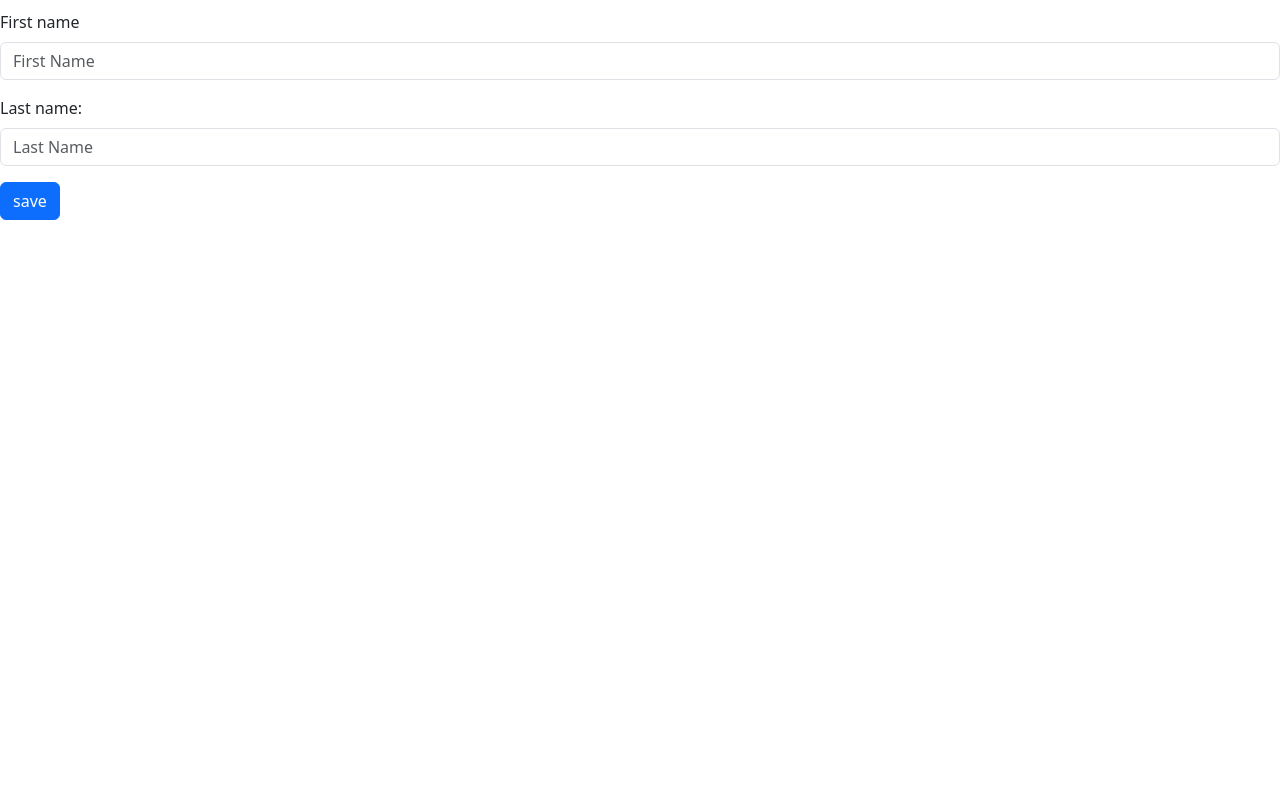
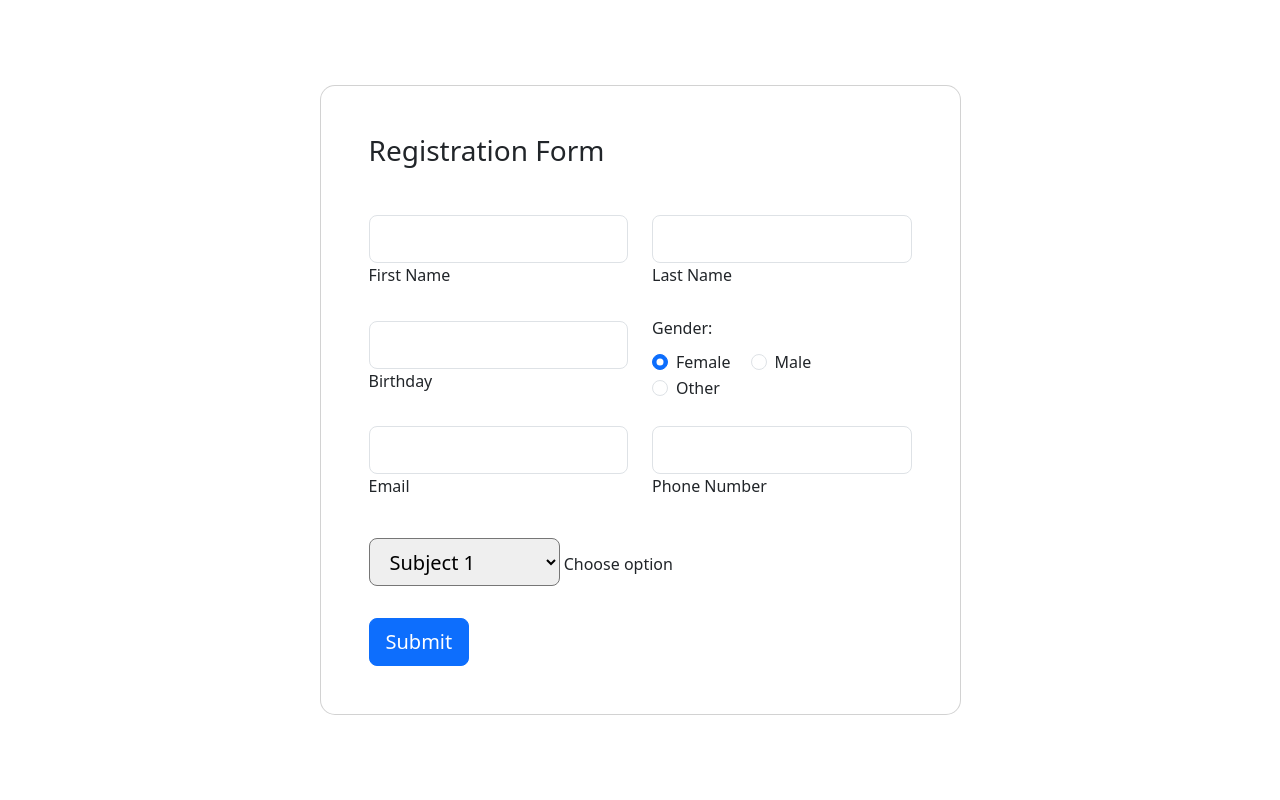
Before and after one commit to Tushar12897/project, a Django app: page / in a window 1280 px wide. Run offline with Django 4.2, Linux system fonts and the light colour scheme; some libraries are stand-ins or nearby versions.

Commit message:
new form

```diff
--- a/app/templates/index.html
+++ b/app/templates/index.html
@@ -5,7 +5,7 @@
 
 
 
-<form action="" method="POST" style="margin-top: 10px;" >
+<!-- <form action="" method="POST" style="margin-top: 10px;" >
   {% csrf_token %}
 
 <div class="mb-3">
@@ -20,5 +20,114 @@
  <button href="{% url 'save' %}" class="btn btn-primary">save</button>
 </div>
 
-</form>
+</form> -->
+
+
+
+<section class="vh-100 gradient-custom">
+  <div class="container py-5 h-100">
+    <div class="row justify-content-center align-items-center h-100">
+      <div class="col-12 col-lg-9 col-xl-7">
+        <div class="card shadow-2-strong card-registration" style="border-radius: 15px;">
+          <div class="card-body p-4 p-md-5">
+            <h3 class="mb-4 pb-2 pb-md-0 mb-md-5">Registration Form</h3>
+            <form action="" method="POST">
+              {% csrf_token %}
+              <div class="row">
+                <div class="col-md-6 mb-4">
+
+                  <div class="form-outline">
+                    <input type="text" id="firstName" name="firstname" class="form-control form-control-lg" />
+                    <label class="form-label" for="firstName">First Name</label>
+                  </div>
+
+                </div>
+                <div class="col-md-6 mb-4">
+
+                  <div class="form-outline">
+                    <input type="text" id="lastName" name="lastname"  class="form-control form-control-lg" />
+                    <label class="form-label" for="lastName">Last Name</label>
+                  </div>
+
+                </div>
+              </div>
+
+              <div class="row">
+                <div class="col-md-6 mb-4 d-flex align-items-center">
+
+                  <div class="form-outline datepicker w-100">
+                    <input type="text" class="form-control form-control-lg" id="birthdayDate" />
+                    <label for="birthdayDate" class="form-label">Birthday</label>
+                  </div>
+
+                </div>
+                <div class="col-md-6 mb-4">
+
+                  <h6 class="mb-2 pb-1">Gender: </h6>
+
+                  <div class="form-check form-check-inline">
+                    <input class="form-check-input" type="radio" name="inlineRadioOptions" id="femaleGender"
+                      value="option1" checked />
+                    <label class="form-check-label" for="femaleGender">Female</label>
+                  </div>
+
+                  <div class="form-check form-check-inline">
+                    <input class="form-check-input" type="radio" name="inlineRadioOptions" id="maleGender"
+                      value="option2" />
+                    <label class="form-check-label" for="maleGender">Male</label>
+                  </div>
+
+                  <div class="form-check form-check-inline">
+                    <input class="form-check-input" type="radio" name="inlineRadioOptions" id="otherGender"
+                      value="option3" />
+                    <label class="form-check-label" for="otherGender">Other</label>
+                  </div>
+
+                </div>
+              </div>
+
+              <div class="row">
+                <div class="col-md-6 mb-4 pb-2">
+
+                  <div class="form-outline">
+                    <input type="email" id="emailAddress" class="form-control form-control-lg" />
+                    <label class="form-label" for="emailAddress">Email</label>
+                  </div>
+
+                </div>
+                <div class="col-md-6 mb-4 pb-2">
+
+                  <div class="form-outline">
+                    <input type="tel" id="phoneNumber" class="form-control form-control-lg" />
+                    <label class="form-label" for="phoneNumber">Phone Number</label>
+                  </div>
+
+                </div>
+              </div>
+
+              <div class="row">
+                <div class="col-12">
+
+                  <select class="select form-control-lg">
+                    <option value="1" disabled>Choose option</option>
+                    <option value="2">Subject 1</option>
+                    <option value="3">Subject 2</option>
+                    <option value="4">Subject 3</option>
+                  </select>
+                  <label class="form-label select-label">Choose option</label>
+
+                </div>
+              </div>
+
+              <div class="mt-4 pt-2">
+                <input class="btn btn-primary btn-lg"  href="{% url 'save' %}" type="submit" value="Submit" />
+              </div>
+
+            </form>
+          </div>
+        </div>
+      </div>
+    </div>
+  </div>
+</section>
 {% endblock content %}
```
